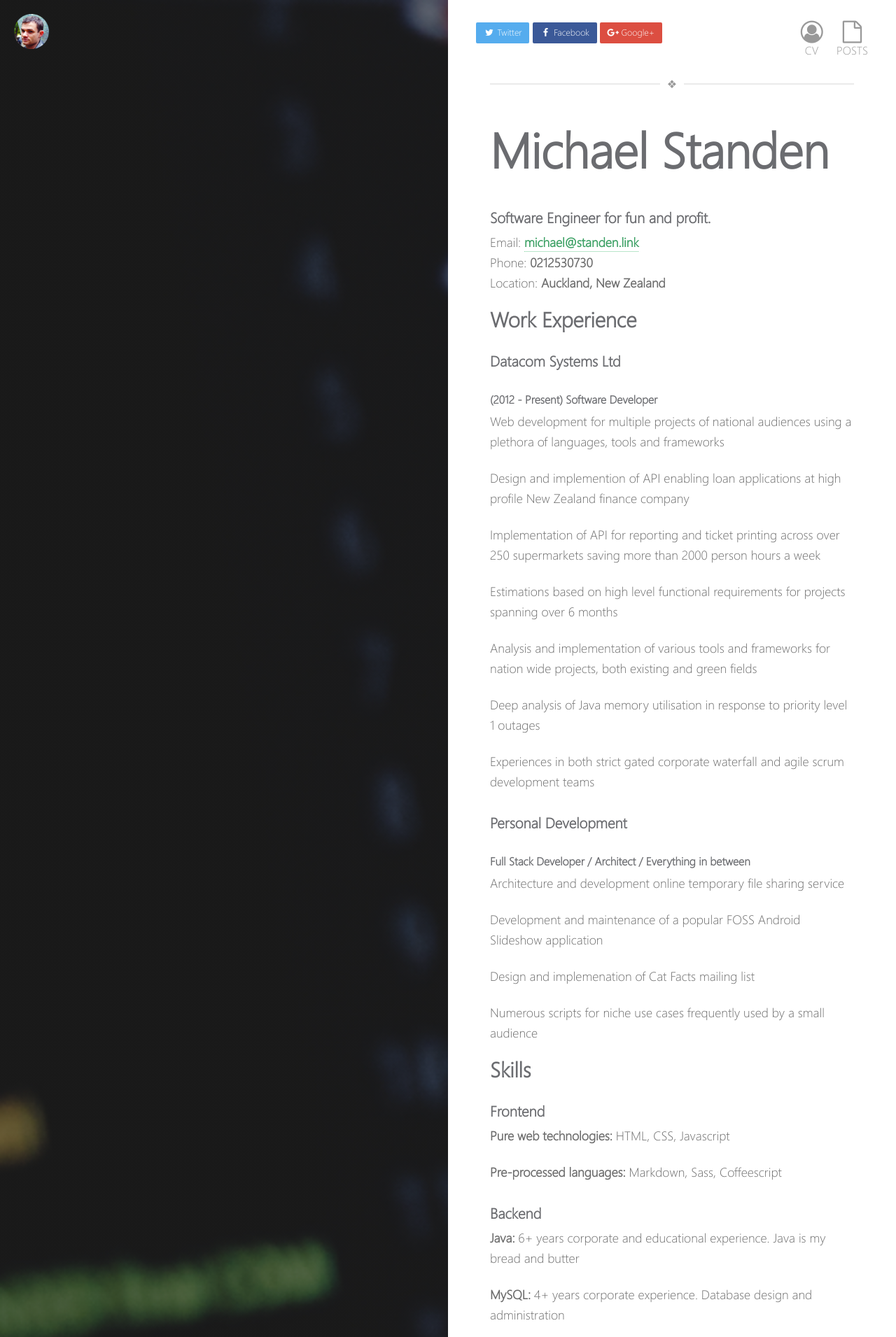
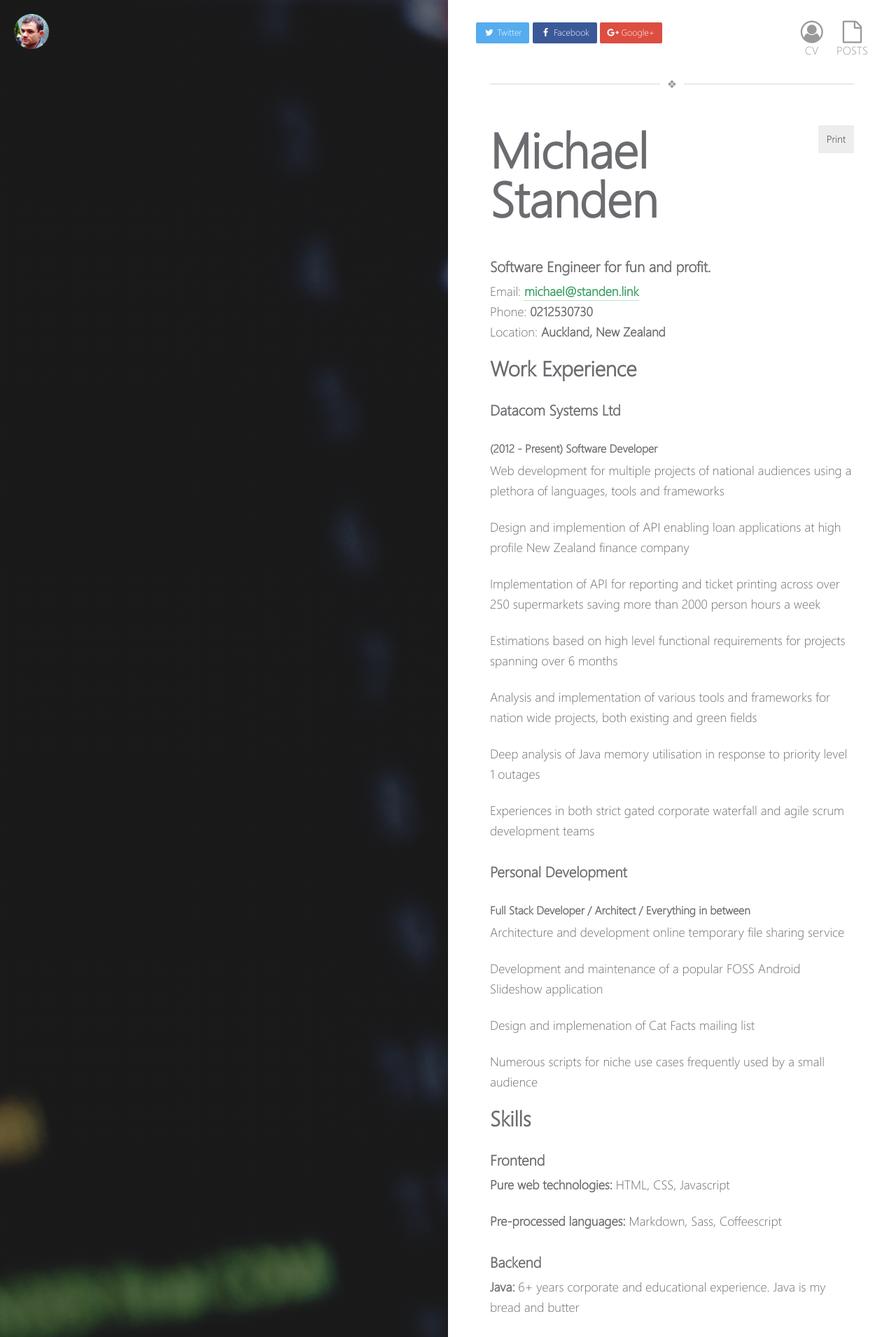
Before and after one commit to ScreamingHawk/ScreamingHawk.github.io, a Jekyll site: the page built from _pages/cv.md, in a window 1280 px wide. Shown: the top 1911 px of the page at 70% size. Built offline with Jekyll 4.4.1, drawn with Linux system fonts in a browser that asks for light colours.

Commit message:
Added print button

```diff
--- a/_pages/cv.md
+++ b/_pages/cv.md
@@ -8,6 +8,8 @@ imageattribution: "Sai Kiran Anagani"
 imageattributionlink: https://unsplash.com/@iamkiran
 block_share_bottom: true
 ---
+
+<button class="btn align-right print-content-button">Print</button>
 
 {% assign cv = site.data.cv %}
 # {{ cv.details.name }}
```
